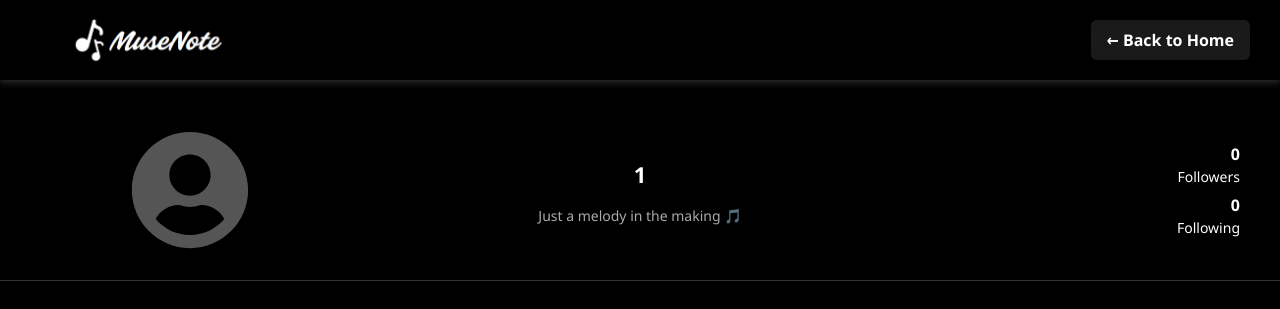
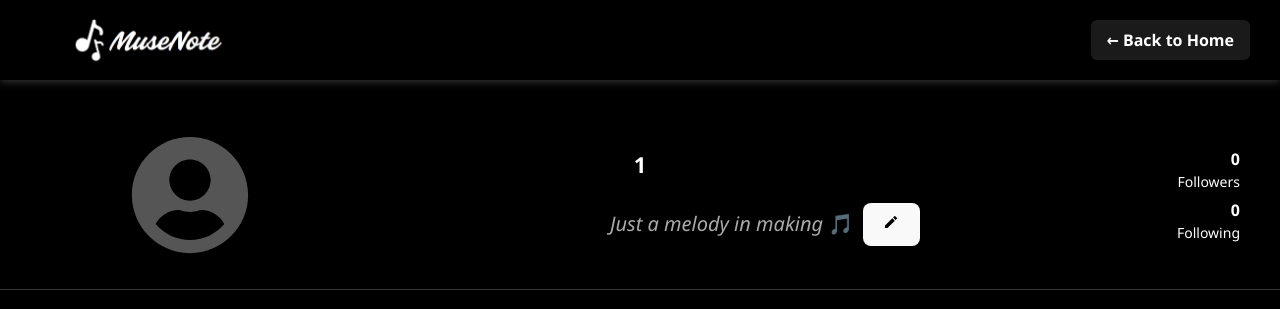
Before and after one commit to vaishke/MuseNote-Frontend, a React (Vite) app in the folder musenote/: page /profile/1 in a window 1280 px wide. Shown: the top 309 px of the page. Built offline with nearby package versions, Linux system fonts and the light colour scheme; no server answers; a web font is replaced by a local one.

Commit message:
Added edit bio in profile page

```diff
--- a/musenote/src/components/HomePage.jsx
+++ b/musenote/src/components/HomePage.jsx
@@ -69,11 +69,13 @@ const HomePage = () => {
           />
 
           {showDropdown && (
-            <div className="dropdown-menu">
-              <Link to="/profile" className="dropdown-item" onClick={closeDropdown}>Profile</Link>
-              <button className="dropdown-item logout">Log Out</button> {/* Non-functional */}
-            </div>
-          )}
+  <div className="dropdown-menu">
+    <Link to={`/profile/${username}`} className="dropdown-item" onClick={closeDropdown}>
+      Profile
+    </Link>
+    <button className="dropdown-item logout">Log Out</button>
+  </div>
+)}
         </div>
       </header>
 
--- a/musenote/src/components/ProfilePage.css
+++ b/musenote/src/components/ProfilePage.css
@@ -77,7 +77,8 @@ body {
 
 .bio {
     color: #aaa;
-    font-size: 14px;
+    font-size: 20px;
+    font-style: italic;
 }
 
 .right-section {
@@ -212,3 +213,18 @@ body {
     align-items: center;
     margin-bottom: 20px;
 }
+
+.bio-div {
+    display: flex;
+    align-items: center;
+    gap: 10px;
+    margin-left: 45%;
+}
+
+.bio-edit-text {
+    width: 300px;
+    height: 60px;
+    font-size: 14px;
+    padding: 8px;
+    resize: none;
+}
--- a/musenote/src/components/ProfilePage.jsx
+++ b/musenote/src/components/ProfilePage.jsx
@@ -1,6 +1,7 @@
 import React, { useEffect, useState } from 'react';
 import { useParams, Link } from 'react-router-dom';
 import { FaUserCircle } from 'react-icons/fa';
+import { MdModeEdit, MdSave } from "react-icons/md";
 import PostPreview from './PostPreview';
 import logo from '../assets/logo.png';
 import './ProfilePage.css';
@@ -11,25 +12,66 @@ const ProfilePage = () => {
   const [posts, setPosts] = useState([]);
   const [followers, setFollowers] = useState(0);
   const [following, setFollowing] = useState(0);
+  const [bio, setBio] = useState('');
+  const [editingBio, setEditingBio] = useState(false);
+  const [newBio, setNewBio] = useState('');
 
   useEffect(() => {
     const fetchUserData = async () => {
+      const token = localStorage.getItem("token");
+      if (!token) return;
+
       try {
-        // Get user posts
-        const postsRes = await axios.get(`http://localhost:8085/getPostsByUser/${username}`);
+        // Fetch Posts
+        const postsRes = await axios.get(`http://localhost:8085/getPostsByUser/${username}`, {
+          headers: {
+            Authorization: `Bearer ${token}`,
+          },
+        });
         setPosts(postsRes.data);
 
-        // Get follower & following count
-        const followRes = await axios.get(`http://localhost:8085/followCount/${username}`);
+        // Fetch User Bio
+        const profileRes = await axios.get(`http://localhost:8085/getUserByName/${username}`);
+        setBio(profileRes.data.bio || '');
+
+        // Fetch Follower/Following Count
+        const followRes = await axios.get(`http://localhost:8085/followCount/${username}`, {
+          headers: {
+            Authorization: `Bearer ${token}`,
+          },
+        });
         setFollowers(followRes.data.followers);
         setFollowing(followRes.data.following);
       } catch (err) {
-        console.error('Error fetching profile data:', err);
+        console.error("Error fetching data:", err);
       }
     };
 
     fetchUserData();
   }, [username]);
+
+  const handleEdit = () => {
+    setEditingBio(true);
+    setNewBio(bio);
+  };
+
+  const handleSave = async () => {
+    try {
+      const token = localStorage.getItem("token");
+      await axios.put("http://localhost:8085/updateBio", {
+        username,
+        bio: newBio
+      }, {
+        headers: {
+          Authorization: `Bearer ${token}`,
+        }
+      });
+      setBio(newBio);
+      setEditingBio(false);
+    } catch (err) {
+      console.error("Error updating bio:", err);
+    }
+  };
 
   return (
     <div className="profile-page">
@@ -45,7 +87,23 @@ const ProfilePage = () => {
 
         <div className="center-section">
           <h2 className="profile-username">{username}</h2>
-          <p className="bio">Just a melody in the making 🎵</p>
+          <div className="bio-div">
+            {editingBio ? (
+              <>
+                <textarea
+                  className="bio-edit-text"
+                  value={newBio}
+                  onChange={(e) => setNewBio(e.target.value)}
+                />
+                <button onClick={handleSave}><MdSave /></button>
+              </>
+            ) : (
+              <>
+                <p className="bio">{bio || "Just a melody in making 🎵"}</p>
+                <button onClick={handleEdit}><MdModeEdit /></button>
+              </>
+            )}
+          </div>
         </div>
 
         <div className="right-section">
```
